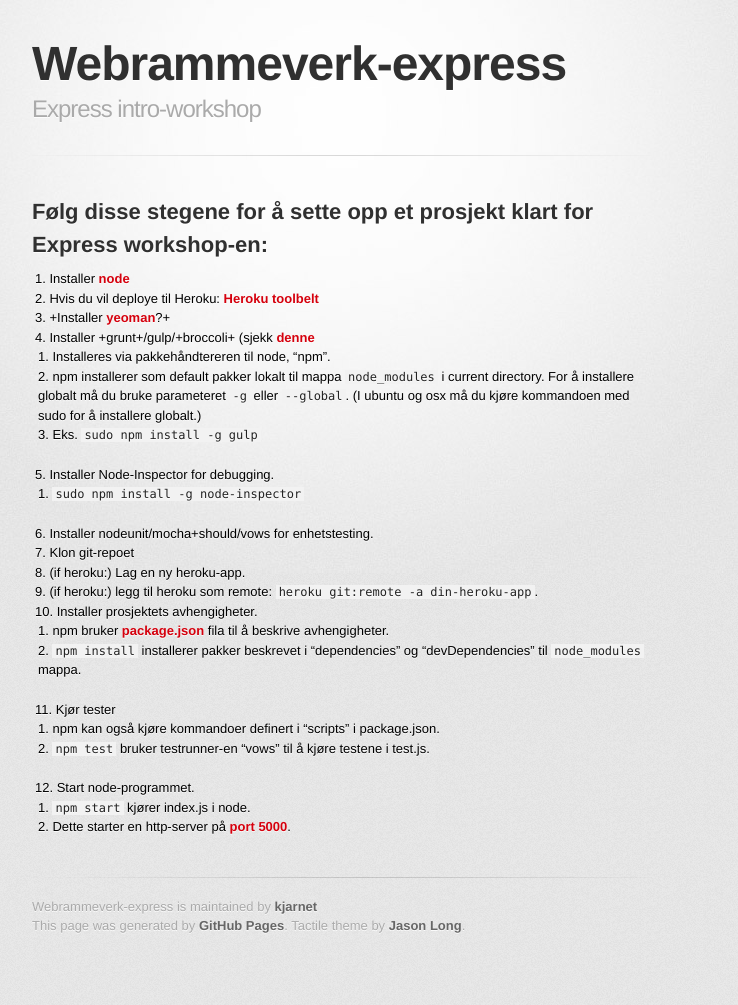
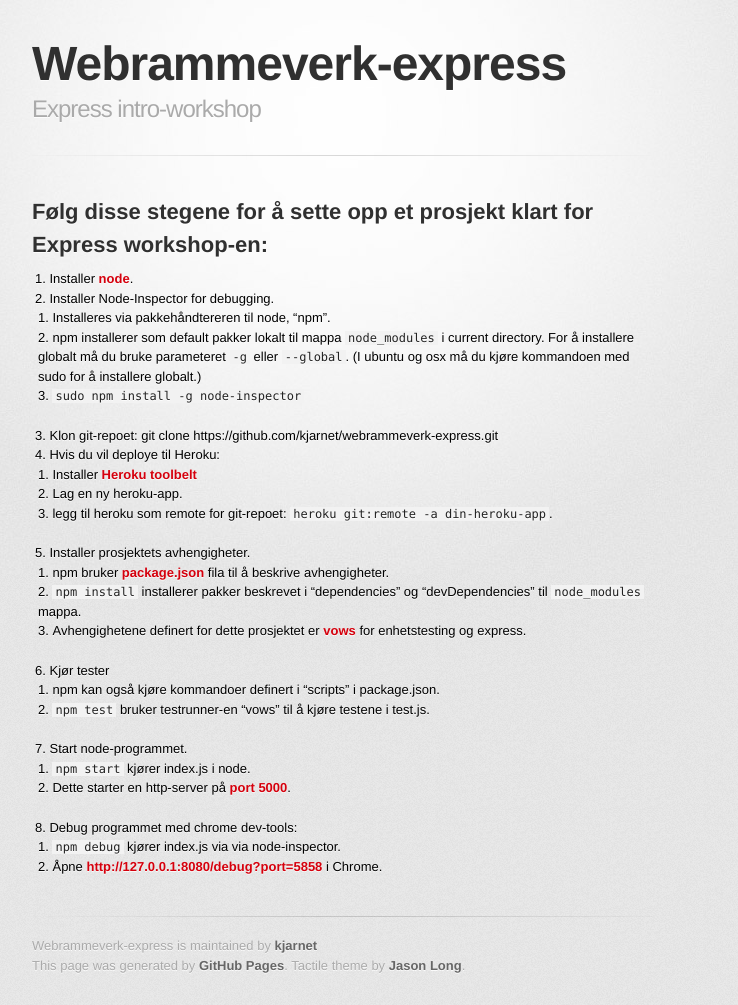
Before and after one commit to kjarnet/webrammeverk-express, a Jekyll site: the page built from index.md, in a window 1280 px wide. Shown: the whole page, without its empty margins (298-1036 px from the left). Built offline with Jekyll 4.4.1, drawn with Linux system fonts in a browser that asks for light colours; some web fonts are replaced; before the commit the page ends 966 px from its top, so only the background shows below that.

Commit message:
Updated installation guide.

```diff
--- a/index.md
+++ b/index.md
@@ -4,29 +4,32 @@
 
 ## Følg disse stegene for å sette opp et prosjekt klart for Express workshop-en:
 
-1. Installer [node](http://nodejs.org)
-2. Hvis du vil deploye til Heroku: [Heroku toolbelt](https://devcenter.heroku.com/articles/getting-started-with-nodejs#set-up)
-3. +Installer [yeoman](http://yeoman.io)?+
-4. Installer +grunt+/gulp/+broccoli+ (sjekk [denne](http://jbavari.github.io/JavascriptBuildSystemShowdown/)
+1. Installer [node](http://nodejs.org).
+2. Installer Node-Inspector for debugging.
     * Installeres via pakkehåndtereren til node, "npm".
     * npm installerer som default pakker lokalt til mappa `node_modules` i current directory.
     For å installere globalt må du bruke parameteret `-g` eller `--global`.
     (I ubuntu og osx må du kjøre kommandoen med sudo for å installere globalt.)
-    * Eks. `sudo npm install -g gulp`
-5. Installer Node-Inspector for debugging.
     * `sudo npm install -g node-inspector`
-6. Installer nodeunit/mocha+should/vows for enhetstesting.
-7. Klon git-repoet
-8. (if heroku:) Lag en ny heroku-app.
-9. (if heroku:) legg til heroku som remote: `heroku git:remote -a din-heroku-app`.
+3. Klon git-repoet: git clone https://github.com/kjarnet/webrammeverk-express.git
+4. Hvis du vil deploye til Heroku:
+    * Installer [Heroku toolbelt](https://devcenter.heroku.com/articles/getting-started-with-nodejs#set-up)
+    * Lag en ny heroku-app.
+    * legg til heroku som remote for git-repoet: `heroku git:remote -a din-heroku-app`.
 10. Installer prosjektets avhengigheter.
     * npm bruker [package.json](http://browsenpm.org/package.json)
     fila til å beskrive avhengigheter.
     * `npm install` installerer pakker beskrevet i "dependencies" og "devDependencies"
     til `node_modules` mappa.
+    * Avhengighetene definert for dette prosjektet er [vows](http://vowsjs.org/)
+    for enhetstesting og express.
 11. Kjør tester
     * npm kan også kjøre kommandoer definert i "scripts" i package.json.
     * `npm test` bruker testrunner-en "vows" til å kjøre testene i test.js.
 12. Start node-programmet.
     * `npm start` kjører index.js i node.
     * Dette starter en http-server på [port 5000](http://localhost:5000).
+13. Debug programmet med chrome dev-tools:
+    * `npm debug` kjører index.js via via node-inspector.
+    * Åpne [http://127.0.0.1:8080/debug?port=5858](http://127.0.0.1:8080/debug?port=5858)
+    i Chrome.
```
